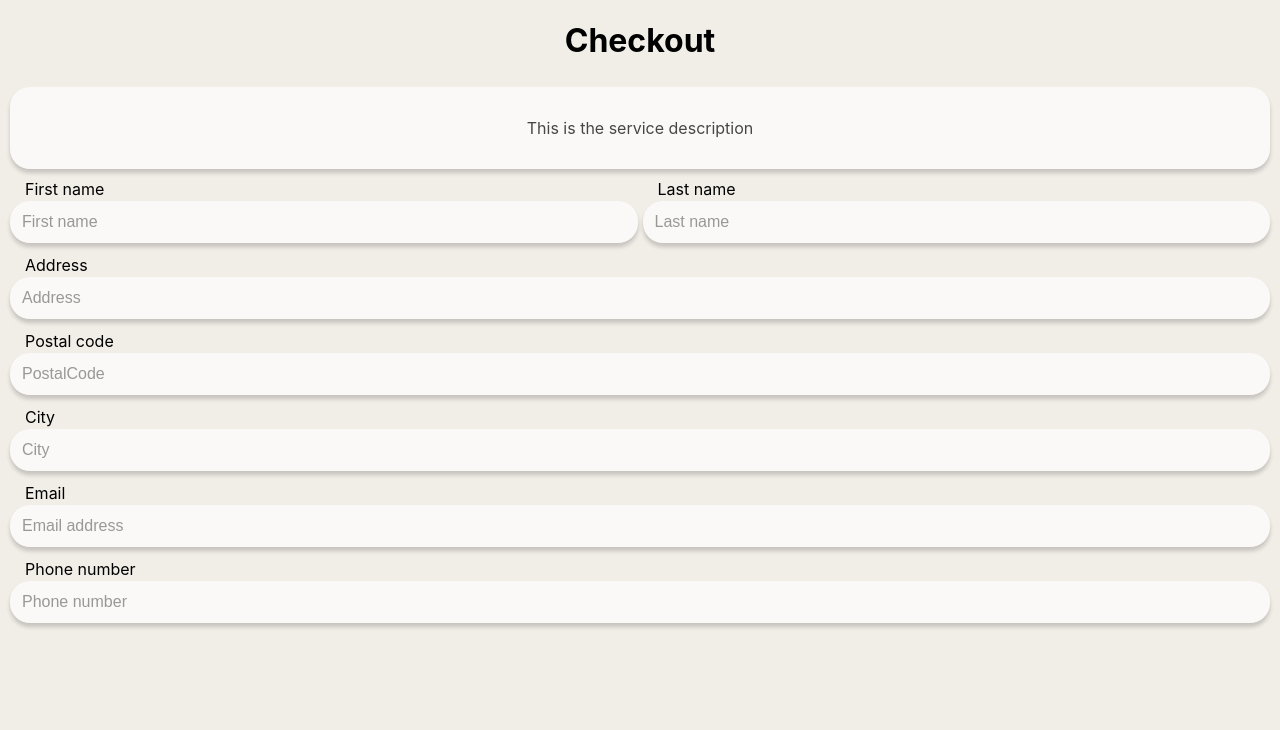
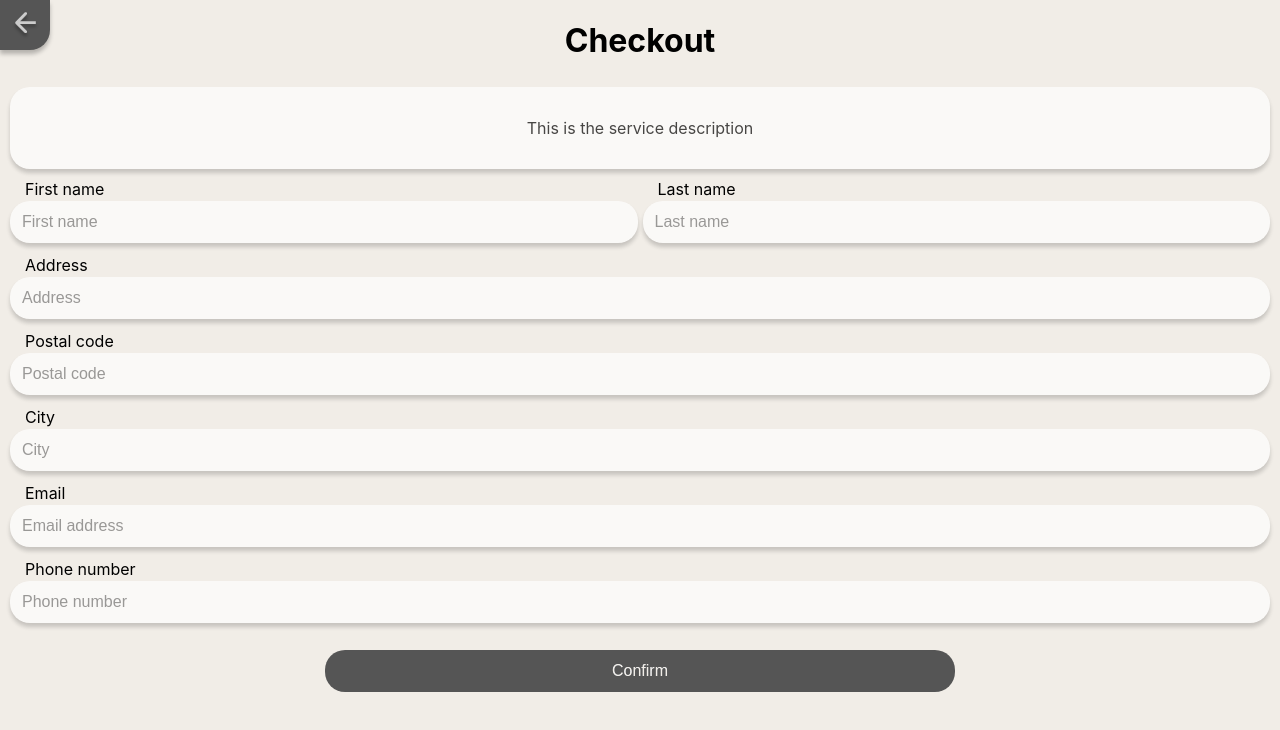
Before and after one commit to Mimmiiz/ID2216-React-Web-App, a React (Create React App) app: page /checkout in a window 1280 px wide. Shown: the top 730 px of the page. Built offline with nearby package versions, Linux system fonts and the light colour scheme.

Commit message:
Added confirm button and back arrow + useState

```diff
--- a/src/App.css
+++ b/src/App.css
@@ -49,7 +49,6 @@ body {
   width: 100%;
   height: 76px;
   bottom:0;
-
   background: #555555;
   mix-blend-mode: darken;
 }
@@ -79,7 +78,7 @@ body {
   grid-gap: 5px;
 }
 
-.item-1, .item-2, .item-5, .item-6, .item-7, .item-8, .item-9 {
+.item-1, .item-2, .item-5, .item-6, .item-7, .item-8, .item-9, .item-10 {
     grid-column-start: 2;
     grid-column-end: 4;
 }
@@ -125,3 +124,33 @@ body {
   border-radius: 20px;
   font-size: 16px;
 }
+
+.confirmButton {
+  margin-top: 20px;
+  margin-bottom: 10px;
+  width: 50%;
+  background: #555555;
+  mix-blend-mode: darken;
+  font-size: 16px;
+  color: white;
+  padding: 12px;
+  border-radius: 20px;
+  border: none;
+}
+
+.backArrowBox {
+  display: fixed;
+  background: #555555;
+  box-shadow: 0px 4px 4px rgba(0, 0, 0, 0.25);
+  border-radius:  0 0px 20px 0;
+
+  position: absolute;
+  width: 50px;
+  height: 50px;
+  left: 0x;
+  top: 0px;
+}
+
+.backArrow {
+  margin-top: 12px;
+}
--- a/src/App.js
+++ b/src/App.js
@@ -2,12 +2,13 @@ import logo from './logo.svg';
 import React from 'react';
 import './App.css';
 import Home from './Home';
-import Checkout from './Checkout';
+import CheckoutView from './CheckoutView';
 import Confirmation from './Confirmation';
 import Services from './Services';
 import ServicePersonList from './ServicePersonList';
 import ServicePersonDetails from './ServicePersonDetails';
 import {Routes, Route} from 'react-router-dom';
+import Checkout from './Checkout';
 
 function App() {
   return (
--- a/src/Checkout.js
+++ b/src/Checkout.js
@@ -1,96 +1,39 @@
-import React from 'react';
-import Navbar from './Navbar';
+import { useState, createElement, useCallback } from 'react';
+import { useNavigate } from 'react-router-dom';
+import CheckoutView from './CheckoutView';
 
-/* The checkout page that shows the order details etc.*/
-function Checkout({firstName, setFirstName, lastName, setLastName, email, setEmail, phoneNumber, setPhoneNumber, address, setAddress, postalCode, setPostalCode, city, setCity}) {
-    return (
-        <div className="Checkout">
-            <div className="item item-1"><h1>Checkout</h1></div>
-            <div className="item item-2">
-                <div className="serviceDescription">
-                    <p>This is the service description</p>
-                </div>
-            </div>
-            <div className="item item-3">
-                <label className="firstNameLabel" htmlFor="firstName">First name</label>
-                <input
-                    className="firstNameInput"
-                    type="firstName"
-                    id="firstName"
-                    value={firstName}
-                    placeholder="First name"
-                    onChange = {(event) => setFirstName(event.target.value)}>
-                </input>
-            </div>
-            <div className="item item-4">
-                <label className="lastNameLabel" htmlFor="lastName">Last name</label>
-                <input
-                    className="lastNameInput"
-                    type="lastName"
-                    id="lastName"
-                    value={lastName}
-                    placeholder="Last name"
-                    onChange = {(event) => setLastName(event.target.value)}>
-                </input>
-            </div>
+const Checkout = () => {
+    const [firstName, setFirstName] = useState("");
+    const [lastName, setLastName] = useState("");
+    const [address, setAddress] = useState("");
+    const [postalCode, setPostalCode] = useState("");
+    const [city, setCity] = useState("");
+    const [email, setEmail] = useState("");
+    const [phoneNumber, setPhoneNumber] = useState("");
 
-            <div className="item item-5">
-                <label className="addressLabel" htmlFor="address">Address</label>
-                <input
-                    className="addressInput"
-                    type="address"
-                    id="address"
-                    value={address}
-                    placeholder="Address"
-                    onChange = {(event) => setAddress(event.target.value)}>
-                </input>
-            </div>
-            <div className="item item-6">
-                <label className="postalCodeLabel" htmlFor="postalCode">Postal code</label>
-                <input
-                    className="postalCodeInput"
-                    type="postalCode"
-                    id="postalCode"
-                    value={postalCode}
-                    placeholder="PostalCode"
-                    onChange = {(event) => setPostalCode(event.target.value)}>
-                </input>
-            </div>
-            <div className="item item-7">
-                <label className="cityLabel" htmlFor="city">City</label>
-                <input
-                    className="cityInput"
-                    type="city"
-                    id="city"
-                    value={city}
-                    placeholder="City"
-                    onChange = {(event) => setCity(event.target.value)}>
-                </input>
-            </div>
-            <div className='item item-8'>
-                <label className="emailLabel" htmlFor="email">Email</label>
-                <input
-                    className="emailInput"
-                    type="email"
-                    id="email"
-                    value={email}
-                    placeholder="Email address"
-                    onChange = {(event) => setEmail(event.target.value)}>
-                </input>
-            </div>
-            <div className="item item-9">
-                <label className="phoneNumberLabel" htmlFor="phoneNumber">Phone number</label>
-                <input
-                    className="phoneNumberInput"
-                    type="phoneNumber"
-                    id="phoneNumber"
-                    value={phoneNumber}
-                    placeholder="Phone number"
-                    onChange = {(event) => setPhoneNumber(event.target.value)}>
-                </input>
-            </div>
-        </div>
-    )
+    const navigate = useNavigate();
+
+    const handleOnClick = useCallback(() => navigate('/confirmation', {replace: true}), [navigate]);
+
+    console.log(firstName);
+
+    return createElement(CheckoutView, {
+        firstName: firstName,
+        lastName: lastName,
+        address: address,
+        postalCode: postalCode,
+        city: city,
+        email: email,
+        phoneNumber:phoneNumber,
+        setFirstName: firstName => setFirstName(firstName),
+        setLastName: lastName => setLastName(lastName),
+        setAddress: address => setAddress(address),
+        setPostalCode: postalCode => setPostalCode(postalCode),
+        setCity: city => setCity(city),
+        setEmail: email => setEmail(email),
+        setPhoneNumber: phoneNumber => setPhoneNumber(phoneNumber),
+        handleOnClick: handleOnClick,
+    })
 }
 
 export default Checkout;
--- /dev/null
+++ b/src/CheckoutView.js
@@ -0,0 +1,106 @@
+import React, {useCallback} from 'react';
+import {useNavigate} from 'react-router-dom';
+
+/* The checkout page that shows the order details etc.*/
+function CheckoutView({firstName, setFirstName, lastName, setLastName, email, setEmail, phoneNumber, setPhoneNumber, address, setAddress, postalCode, setPostalCode, city, setCity, handleOnClick}) {
+    return (
+        <div className="Checkout">
+            <div className="backArrowBox">
+                <object className="backArrow" data="arrow.svg" width="27" height="27"> </object>
+            </div>
+            <div className="item item-1"><h1>Checkout</h1></div>
+            <div className="item item-2">
+                <div className="serviceDescription">
+                    <p>This is the service description</p>
+                </div>
+            </div>
+            <div className="item item-3">
+                <label className="firstNameLabel" htmlFor="firstName">First name</label>
+                <input
+                    className="firstNameInput"
+                    type="firstName"
+                    id="firstName"
+                    value={firstName}
+                    placeholder="First name"
+                    onChange = {(event) => setFirstName(event.target.value)}>
+                </input>
+            </div>
+            <div className="item item-4">
+                <label className="lastNameLabel" htmlFor="lastName">Last name</label>
+                <input
+                    className="lastNameInput"
+                    type="lastName"
+                    id="lastName"
+                    value={lastName}
+                    placeholder="Last name"
+                    onChange = {(event) => setLastName(event.target.value)}>
+                </input>
+            </div>
+
+            <div className="item item-5">
+                <label className="addressLabel" htmlFor="address">Address</label>
+                <input
+                    className="addressInput"
+                    type="address"
+                    id="address"
+                    value={address}
+                    placeholder="Address"
+                    onChange = {(event) => setAddress(event.target.value)}>
+                </input>
+            </div>
+            <div className="item item-6">
+                <label className="postalCodeLabel" htmlFor="postalCode">Postal code</label>
+                <input
+                    className="postalCodeInput"
+                    type="postalCode"
+                    id="postalCode"
+                    value={postalCode}
+                    placeholder="Postal code"
+                    onChange = {(event) => setPostalCode(event.target.value)}>
+                </input>
+            </div>
+            <div className="item item-7">
+                <label className="cityLabel" htmlFor="city">City</label>
+                <input
+                    className="cityInput"
+                    type="city"
+                    id="city"
+                    value={city}
+                    placeholder="City"
+                    onChange = {(event) => setCity(event.target.value)}>
+                </input>
+            </div>
+            <div className='item item-8'>
+                <label className="emailLabel" htmlFor="email">Email</label>
+                <input
+                    className="emailInput"
+                    type="email"
+                    id="email"
+                    value={email}
+                    placeholder="Email address"
+                    onChange = {(event) => setEmail(event.target.value)}>
+                </input>
+            </div>
+            <div className="item item-9">
+                <label className="phoneNumberLabel" htmlFor="phoneNumber">Phone number</label>
+                <input
+                    className="phoneNumberInput"
+                    type="phoneNumber"
+                    id="phoneNumber"
+                    value={phoneNumber}
+                    placeholder="Phone number"
+                    onChange = {(event) => setPhoneNumber(event.target.value)}>
+                </input>
+            </div>
+            <div className="item item-10">
+                <button
+                    className="confirmButton"
+                    onClick={handleOnClick}>
+                    Confirm
+                </button>
+            </div>
+        </div>
+    )
+}
+
+export default CheckoutView;
--- a/src/Confirmation.js
+++ b/src/Confirmation.js
@@ -5,6 +5,7 @@ function Confirmation() {
     return (
         <div>
             <h1>Order confirmed.</h1>
+            <object data="arrow.svg" width="27" height="27"> </object>
         </div>
     )
 }
```
Also changed, not shown: public/arrow.svg (added).
